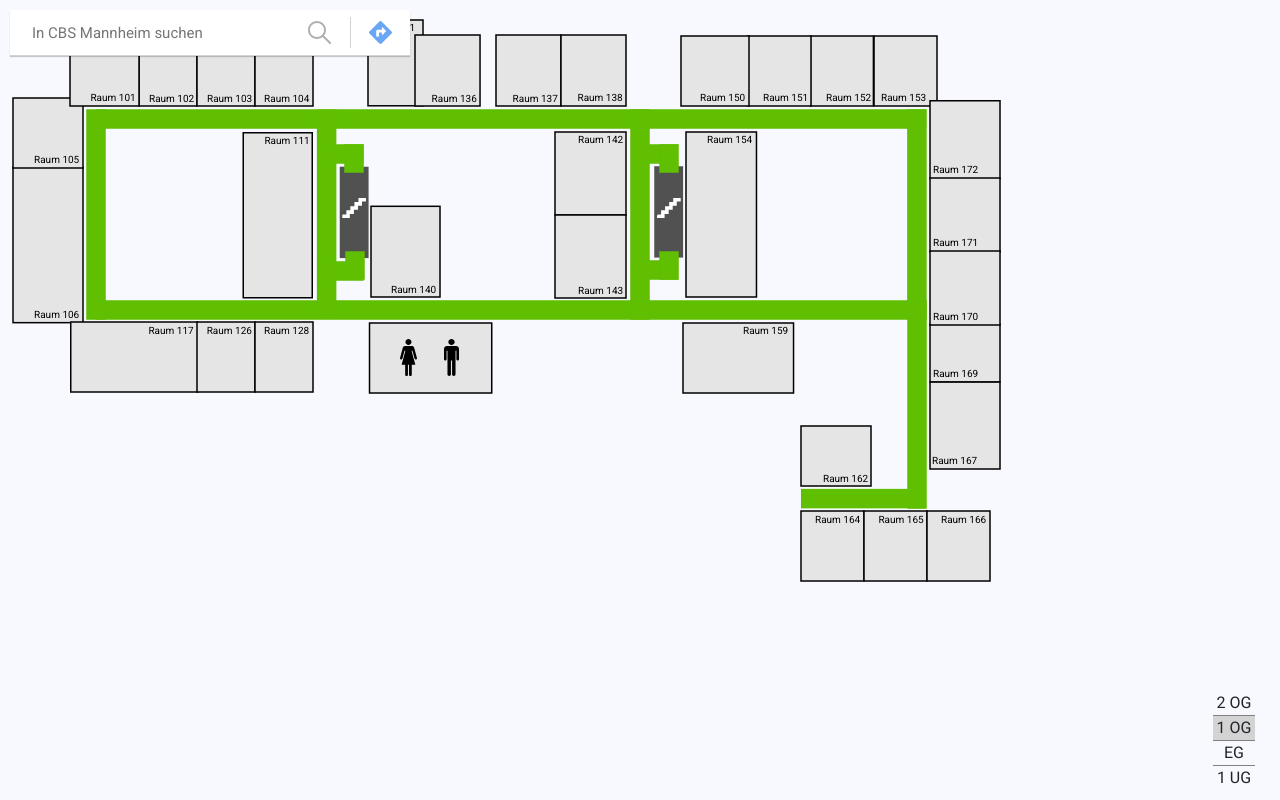
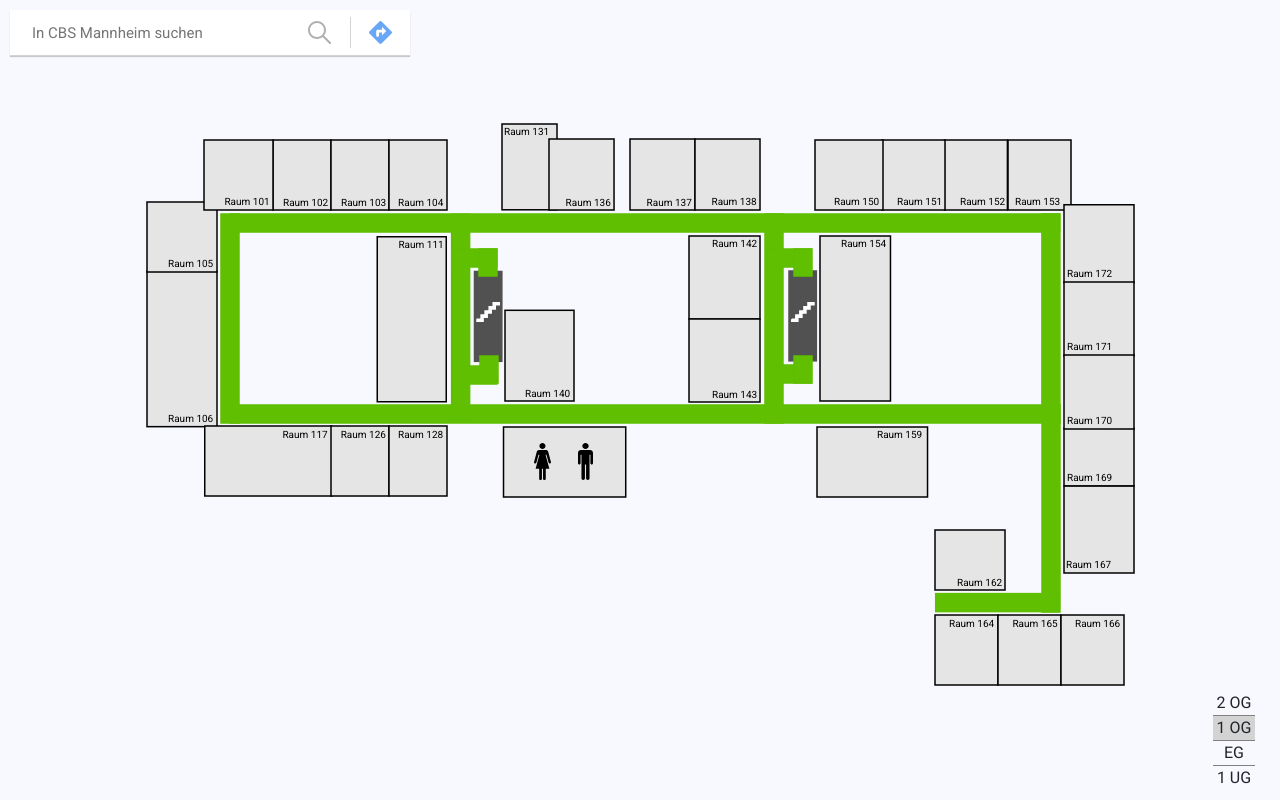
Before and after one commit to BitPhinix/CBS-School-Tour_React, a React app: page / in a window 1280 px wide. Built offline with nearby package versions, Linux system fonts and the light colour scheme; what flux would draw is missing.

Commit message:
Added zoomToPoint and resetView. Map will now load centered

```diff
--- a/src/components/navigationSelector.tsx
+++ b/src/components/navigationSelector.tsx
@@ -24,6 +24,9 @@ class NavigationSelector extends React.Component<{start?: string, destination?:
 
         //Update the container
         this.updateContainer();
+
+        //Try to navigate
+        this.tryNavigate(false);
     }
 
     componentDidMount() {
@@ -91,7 +94,6 @@ class NavigationSelector extends React.Component<{start?: string, destination?:
     }
 
     render() {
-
         return(
             <div className="navigationSelector" style={Style}>
 
--- a/src/components/svgRenderer.tsx
+++ b/src/components/svgRenderer.tsx
@@ -1,5 +1,6 @@
 import * as React from "react";
 import {ReactElement} from "react";
+import {Point} from "../typings";
 
 class SvgLoader extends React.Component<{}, {
     inlineElements: string,
@@ -13,6 +14,7 @@ class SvgLoader extends React.Component<{}, {
     mousePressed: boolean;
     lastMousePos = {} as Point;
     lastTouches: TouchList;
+    mapContainer;
 
     constructor(props) {
         super(props);
@@ -27,6 +29,11 @@ class SvgLoader extends React.Component<{}, {
 
         //Prevent all multi-touch events
         window.document.addEventListener("touchstart", (event) => SvgLoader.onWindowTouch(event), false);
+    }
+
+    componentDidMount() {
+        //Load default svg
+        this.load("./svg/1.svg");
     }
 
     setOverlay(overlay: ReactElement<SVGElement>[]) {
@@ -50,11 +57,6 @@ class SvgLoader extends React.Component<{}, {
             event.preventDefault()
     }
 
-    componentDidMount() {
-        //Load default svg
-        this.load("./svg/1.svg");
-    }
-
     load(path: string) {
         //Crate new XMLHttpRequest
         const xmlRequest = new XMLHttpRequest();
@@ -67,6 +69,8 @@ class SvgLoader extends React.Component<{}, {
 
             //Set inlineElements
             this.setState({inlineElements: svgContent});
+
+            this.resetView();
         };
 
         //Make call (async)
@@ -80,6 +84,31 @@ class SvgLoader extends React.Component<{}, {
                 x: this.state.translation.x - deltaX,
                 y: this.state.translation.y - deltaY
             }});
+    }
+
+    resetView() {
+        //Get mapContainer BoundingRect
+        const boundingRect = this.mapContainer.getBoundingClientRect();
+
+        //Zoom to the center of it
+        this.zoomToPoint({
+            x: boundingRect.width / 2,
+            y: boundingRect.height / 2
+        }, 1);
+    }
+
+    zoomToPoint(point: Point, scale: number) {
+        //Move svg
+        this.setState({translation: {
+                x: this.svg.clientWidth / 2 - point.x,
+                y: this.svg.clientHeight / 2 - point.y
+            }});
+
+        //Zoom to screen center
+        this.zoomToScreenPoint({
+            x: this.svg.clientWidth / 2,
+            y: this.svg.clientHeight / 2
+        }, scale - this.state.scale);
     }
 
     zoomToScreenPoint(point: Point, scaleDelta: number) {
@@ -182,8 +211,8 @@ class SvgLoader extends React.Component<{}, {
         return (
             <svg preserveAspectRatio="none" width="100%" height="100%"
                 ref={(svg) => this.svg = svg}
-                onWheel={(event) => this.onWheel(event)}                onMouseDown={(event) => this.onMouseDown(event)}
-
+                onWheel={(event) => this.onWheel(event)}
+                onMouseDown={(event) => this.onMouseDown(event)}
                 onTouchStart={(event) => this.updateTouchState(event)}
                 onTouchMove={(event) => this.onTouchMove(event)}
                 onTouchEnd={(event) => this.updateTouchState(event)}>
@@ -192,9 +221,8 @@ class SvgLoader extends React.Component<{}, {
                     "translate(" + this.state.translation.x + ", " + this.state.translation.y + ") " +
                     "rotate(" + this.state.rotation + ")"}>
 
-                    //Svg contents
-                    <g dangerouslySetInnerHTML={{__html: this.state.inlineElements}}/>
-                    //Overlay
+                    <g dangerouslySetInnerHTML={{__html: this.state.inlineElements}}
+                        ref={(container) => this.mapContainer = container}/>
                     <g>{this.state.overlay}</g>
                 </g>
             </svg>
@@ -202,9 +230,4 @@ class SvgLoader extends React.Component<{}, {
     }
 }
 
-interface Point {
-    x: number,
-    y: number
-}
-
 export default SvgLoader;
```
